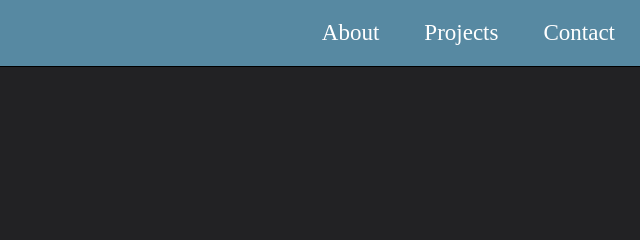
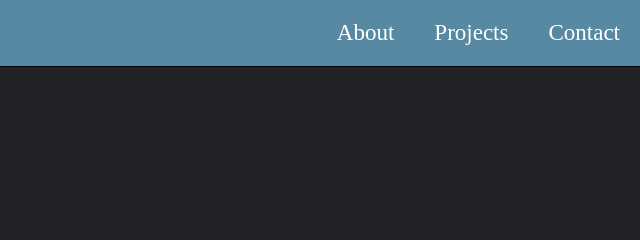
Before and after one commit to berkayhalil/portfolio, a plain HTML site: page index.html in a window 1280 px wide. Shown: the top 240 px of the page, 640-1280 px from the left. Drawn offline with Linux system fonts and the light colour scheme.

Commit message:
navbar elements position

```diff
--- a/styles.css
+++ b/styles.css
@@ -24,7 +24,7 @@
 
  #navbar li{
    float: right;
-   padding-right: 5px;
+   padding-right: 0px;
  }
 
  li a{
```
